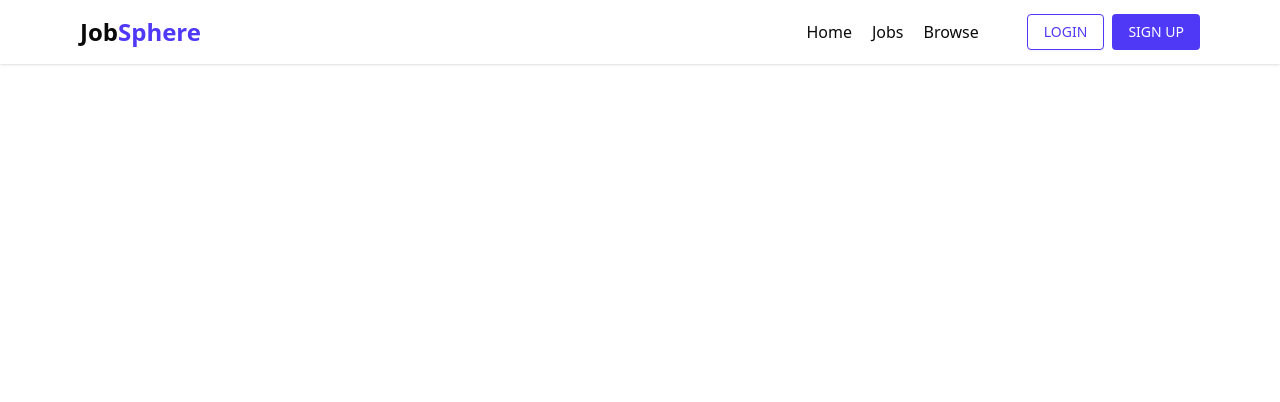
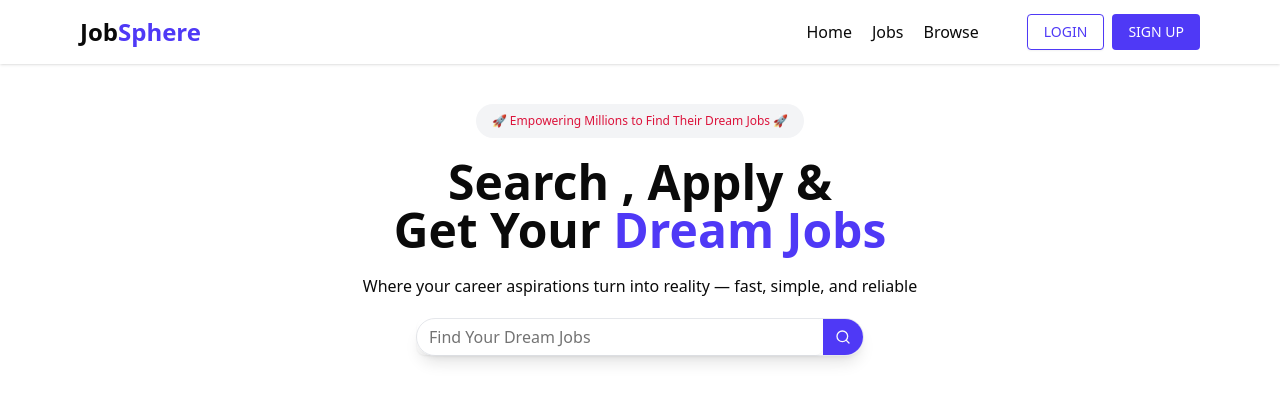
Before and after one commit to rahulsaha2005/jobportal, a React (Vite) app in the folder frontened/: page / in a window 1280 px wide. Shown: the top 402 px of the page. Built offline with nearby package versions, Linux system fonts and the light colour scheme.

Commit message:
designing herosection page

```diff
--- /dev/null
+++ b/frontened/src/components/HeroSection.jsx
@@ -0,0 +1,34 @@
+import React from "react";
+import { Input } from "./ui/input";
+import { Search } from "lucide-react";
+import { Button } from "./ui/button";
+
+export default function HeroSection() {
+  return (
+    <div className="text-center ">
+      <div className="flex flex-col my-10 gap-5 ">
+        <span className=" mx-auto px-4 py-2 rounded-full text-[10px] md:text-[12px]    bg-gray-100 text-[#DC143C] font-medium ">
+          🚀 Empowering Millions to Find Their Dream Jobs 🚀
+        </span>
+        <h1 className=" text-3xl md:text-5xl font-bold ">
+          Search , Apply & <br /> Get Your
+          <span className="text-[#4f39f6]"> Dream Jobs</span>
+        </h1>
+        <p>
+          Where your career aspirations turn into reality — fast, simple, and
+          reliable
+        </p>
+        <div className="flex w-full max-w-md shadow-lg border border-gray-200 rounded-full items-center  mx-auto">
+          <Input
+            type="text"
+            placeholder="Find Your Dream Jobs"
+            className="outline-none border-none w-full text-sm md:text-base "
+          />
+          <Button className="rounded-r-full bg-[#4f39f6]">
+            <Search className="h-5 w-5" />
+          </Button>
+        </div>
+      </div>
+    </div>
+  );
+}
--- a/frontened/src/components/Home.jsx
+++ b/frontened/src/components/Home.jsx
@@ -1,9 +1,14 @@
 import React from "react";
 import { Navbar } from "./shared/navbar";
+import HeroSection from "./HeroSection";
 export default function Home() {
   // user=true;
   return (
     <>
+      <HeroSection/>
+      {/* <CategoryCaroused/> */}
+      {/* <LatestJobs/> */}
+      {/* <Footer/> */}
     </>
   );
 }
```
